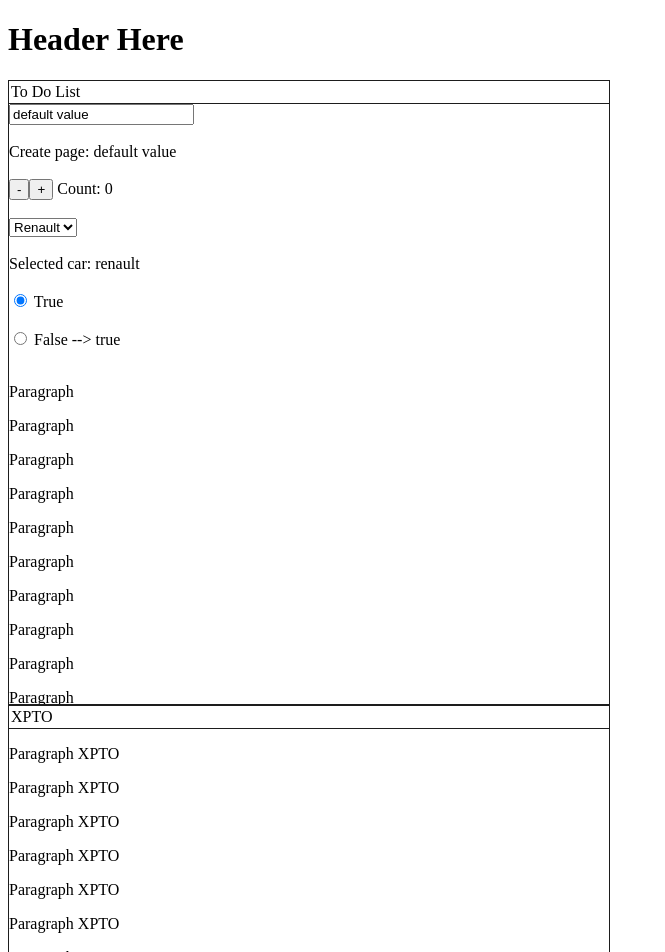
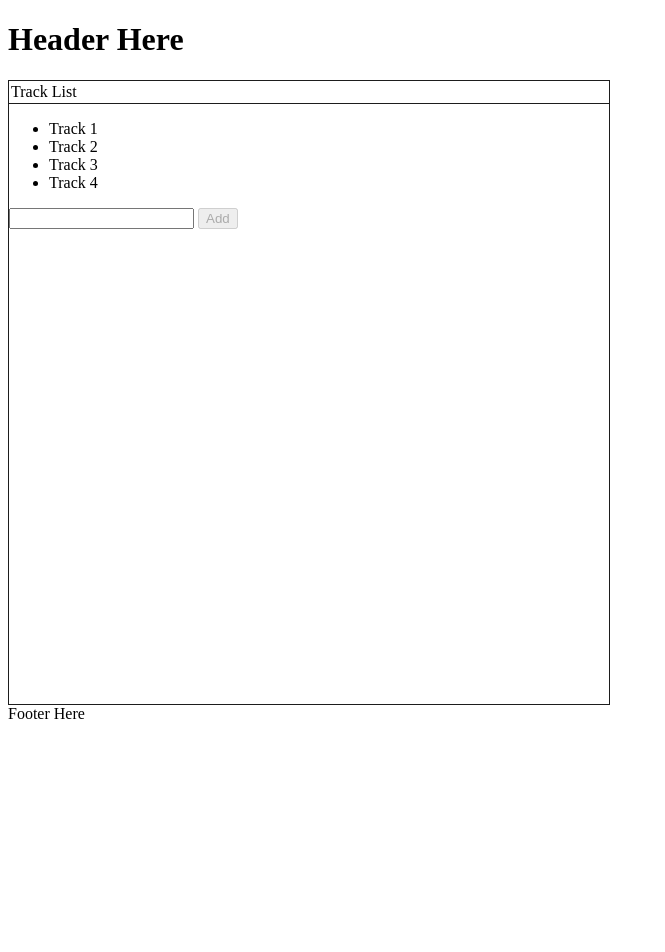
Before and after one commit to bornes/calve-project, an Angular app in the folder calve-app/: page /create in a window 1280 px wide. Shown: the top 952 px of the page, without its empty margins (0-665 px from the left). After the commit the page ends 800 px from the top, so only its background shows below. Built offline with nearby package versions, Linux system fonts and the light colour scheme.

Commit message:
added the add button to the input

```diff
--- a/calve-app/src/app/components/button/button.component.html
+++ b/calve-app/src/app/components/button/button.component.html
@@ -1,4 +1,5 @@
 <button
+    [disabled]="isDisabled"
     (click)="buttonClicked.emit()">
     {{ buttonLabel }}
 </button>
--- a/calve-app/src/app/components/button/button.component.ts
+++ b/calve-app/src/app/components/button/button.component.ts
@@ -1,4 +1,4 @@
-import { Component, EventEmitter, Input, OnChanges, Output } from '@angular/core';
+import { Component, EventEmitter, Input, Output } from '@angular/core';
 import { CommonModule } from '@angular/common';
 
 @Component({
@@ -12,6 +12,9 @@ export class ButtonComponent {
   @Input()
   buttonLabel!: string;
 
+  @Input()
+  isDisabled = false;
+
   @Output()
   buttonClicked = new EventEmitter<void>();
 }
--- a/calve-app/src/app/pages/create-to-do-component/create-to-do.component.html
+++ b/calve-app/src/app/pages/create-to-do-component/create-to-do.component.html
@@ -1,104 +1,17 @@
 <app-card [cardTitle]="title" >
+
+    <ul>
+        <li *ngFor="let track of trackList">{{ track }}</li>
+    </ul>
+
     <app-input
-        inputType="text"
         [(inputValue)]="inputValue"
-    ></app-input>
-
-    <br>
-    <br>
-
-    Create page: {{ inputValue }}
-
-    <br>
-    <br>
-
+        inputType="text">
+    </app-input>
     <app-button
-        [buttonLabel]="labelDecrement"
-        (buttonClicked)="decrement()">
+        buttonLabel="Add"
+        [isDisabled]="inputValue.trim().length <= 3"
+        (buttonClicked)="addTrack()">
     </app-button>
 
-    <app-button
-        [buttonLabel]="labelIncrement"
-        (buttonClicked)="increment()">
-    </app-button>
-
-    Count: {{ count }}
-
-    <br>
-    <br>
-
-    <app-dropdown
-        [options]="cars"
-        [(selectedValue)]="currentCar">
-    </app-dropdown>
-
-    <br>
-    <br>
-
-    Selected car: {{ currentCar }}
-
-    <br>
-    <br>
-
-    <app-input
-        inputId="true"
-        inputType="radio"
-        inputName="booleanOption"
-        inputRadioValue="true"
-        inputLabel="True"
-        [(inputValue)]="inputRadioValue"
-        labelFor="true">
-    </app-input>
-
-    <br>
-    <br>
-
-    <app-input
-        inputId="false"
-        inputType="radio"
-        inputName="booleanOption"
-        inputRadioValue="false"
-        inputLabel="False"
-        [(inputValue)]="inputRadioValue"
-        labelFor="false">
-    </app-input>
-
---> {{ inputRadioValue }}
-
-    <br>
-    <br>
-
-    <div class="div">
-        <p>Paragraph</p>
-        <p>Paragraph</p>
-        <p>Paragraph</p>
-        <p>Paragraph</p>
-        <p>Paragraph</p>
-        <p>Paragraph</p>
-        <p>Paragraph</p>
-        <p>Paragraph</p>
-        <p>Paragraph</p>
-        <p>Paragraph</p>
-        <p>Paragraph</p>
-        <p>Paragraph</p>
-        <p>Paragraph</p>
-    </div>
 </app-card>
-
-<app-card cardTitle="XPTO" >
-    <div class="div">
-        <p>Paragraph XPTO</p>
-        <p>Paragraph XPTO</p>
-        <p>Paragraph XPTO</p>
-        <p>Paragraph XPTO</p>
-        <p>Paragraph XPTO</p>
-        <p>Paragraph XPTO</p>
-        <p>Paragraph XPTO</p>
-        <p>Paragraph XPTO</p>
-        <p>Paragraph XPTO</p>
-        <p>Paragraph XPTO</p>
-        <p>Paragraph XPTO</p>
-        <p>Paragraph XPTO</p>
-        <p>Paragraph XPTO</p>
-    </div>
-</app-card>
--- a/calve-app/src/app/pages/create-to-do-component/create-to-do.component.ts
+++ b/calve-app/src/app/pages/create-to-do-component/create-to-do.component.ts
@@ -3,7 +3,7 @@ import { Component } from '@angular/core';
 import { CardComponent } from '../../components/card/card.component';
 import { InputComponent } from "../../components/input/input.component";
 import { ButtonComponent } from "../../components/button/button.component";
-import { DropdownComponent, Option } from "../../components/dropdown/dropdown.component";
+import { DropdownComponent } from "../../components/dropdown/dropdown.component";
 
 @Component({
     selector: 'app-create-to-do',
@@ -14,44 +14,14 @@ import { DropdownComponent, Option } from "../../components/dropdown/dropdown.co
 })
 export class CreateToDoComponent {
 
-  title = "To Do List";
+  title = "Track List";
 
-  inputValue = "default value";
+  trackList = ['Track 1', 'Track 2', 'Track 3', 'Track 4'];
 
-  inputName = "";
+  inputValue = "";
 
-  inputLabel = "";
-
-  inputRadioValue = "true";
-
-  labelFor = "";
-
-  labelIncrement = "+";
-
-  labelDecrement = "-";
-
-  count = 0;
-
-  cars: Option[] =
-  [
-    {value: 'volvo', label: 'Volvo' },
-    {value: 'renault', label: 'Renault'},
-    {value: 'ford', label: 'Ford'}
-  ];
-
-  currentCar = 'renault';
-
-  onClick() {
-    console.log("Input value: ", this.inputValue);
-  }
-
-  increment() {
-    this.count = this.count + 1;
-    // this.count += 1;
-    }
-
-  decrement() {
-    this.count = this.count -1;
-    // this.count -= 1;
+  addTrack() {
+    this.trackList.push(this.inputValue.trim());
+    this.inputValue = '';
   }
 }
```
